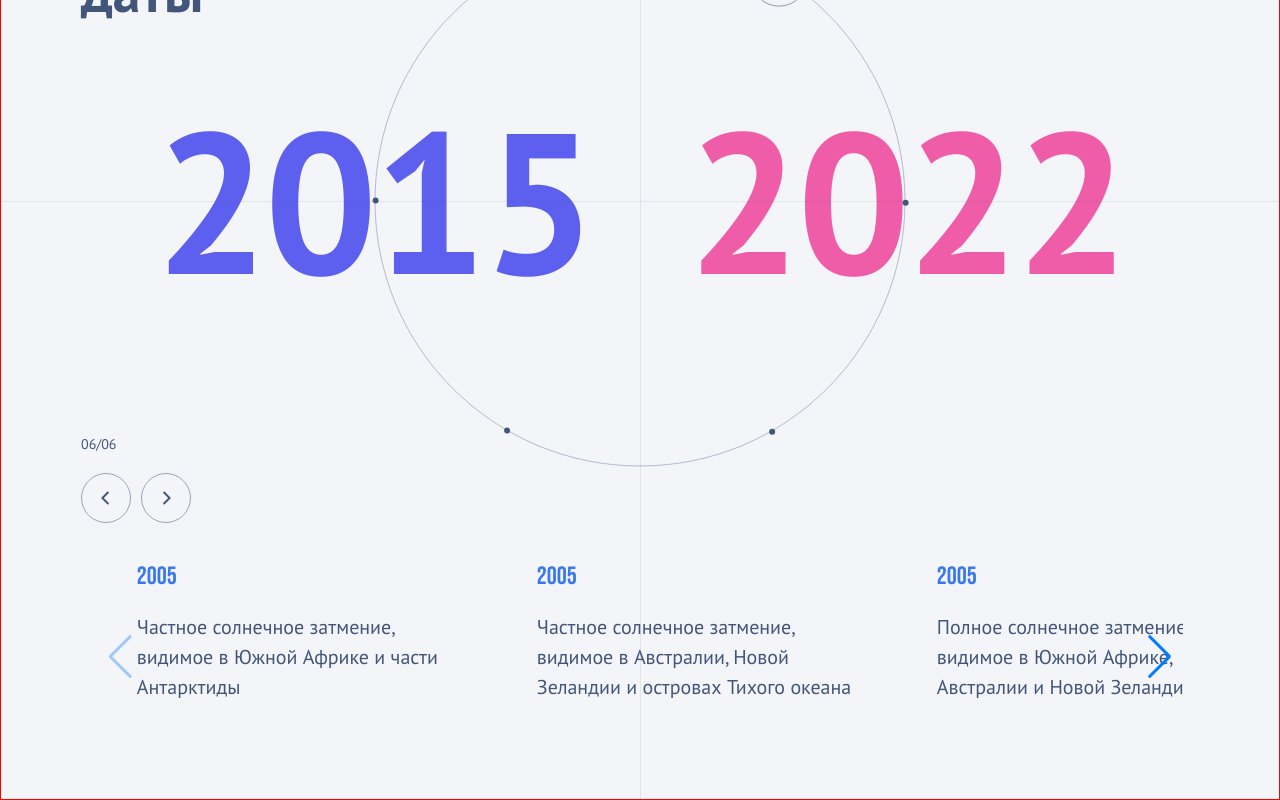
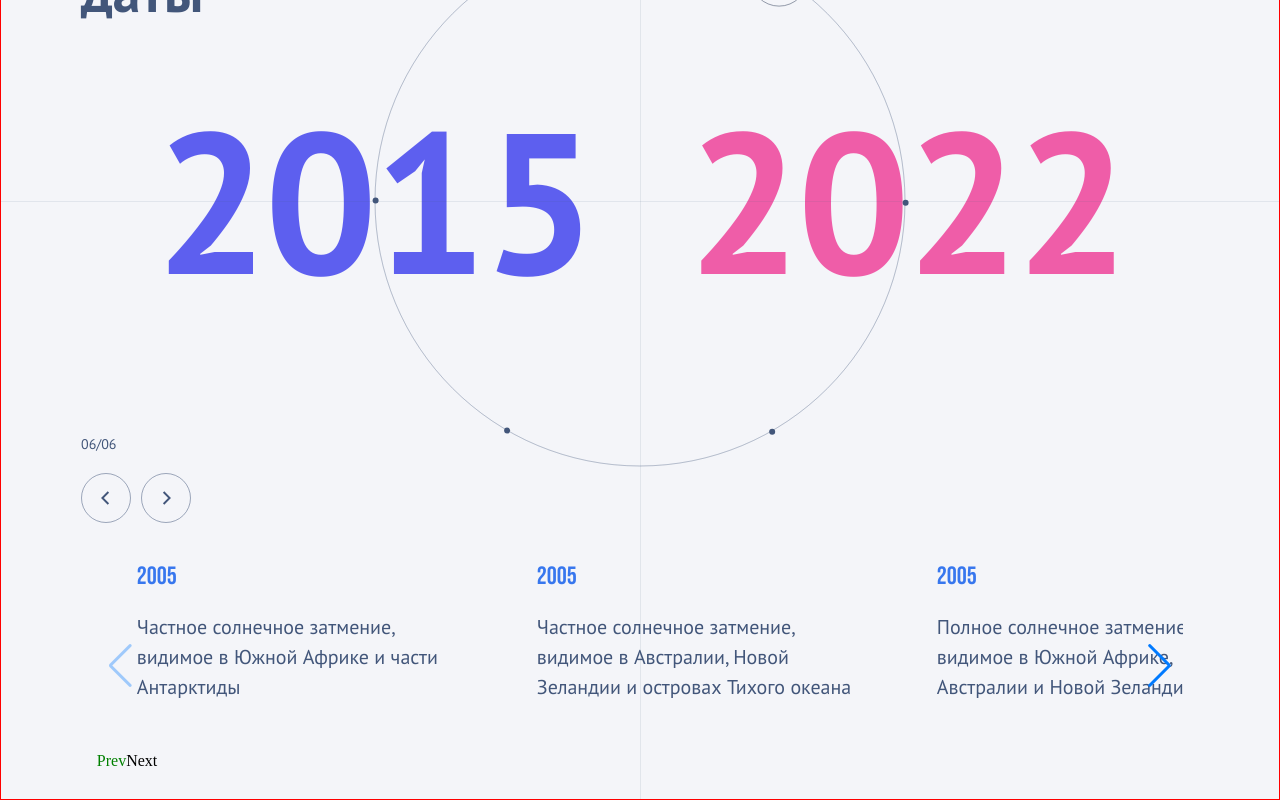
Before and after one commit to Vlad06091992/test-task-only, a React (Create React App) app: page / in a window 1280 px wide. Shown: the part 280-1080 px from the top of the page. Built offline with nearby package versions, Linux system fonts and the light colour scheme.

Commit message:
feat: swiper example

```diff
--- a/package.json
+++ b/package.json
@@ -14,7 +14,7 @@
     "react": "^18.2.0",
     "react-dom": "^18.2.0",
     "react-scripts": "5.0.1",
-    "swiper": "^11.0.5",
+    "swiper": "^9.0.3",
     "typescript": "^4.9.5",
     "web-vitals": "^2.1.4"
   },
--- a/src/components/slider/slider.tsx
+++ b/src/components/slider/slider.tsx
@@ -1,9 +1,11 @@
-import { Swiper, SwiperSlide } from 'swiper/react';
+import { Swiper, SwiperSlide, useSwiper } from "swiper/react";
 import 'swiper/css';
 import 'swiper/css/navigation';
 import 'swiper/css/pagination';
 import s from './slider.module.scss'
-import { Navigation } from 'swiper/modules';
+import { A11y, Navigation, Pagination } from 'swiper';
+import {SwiperNavButtons} from "./swiper-nav-buttons/swiper-nav-buttons"
+
 
 
 const eclipseEvents = [
@@ -51,9 +53,13 @@ const eclipseEvents = [
 
 
 export const Slider = () => {
+
+
   return (
     <div style={{marginTop:'841px'}}>
+
       <Swiper slidesPerView={'auto'} freeMode navigation={true} modules={[Navigation]} style={{ width: '85%', height: '100%' }}>
+        <SwiperNavButtons />
         {eclipseEvents.map((event, index) => (
           <SwiperSlide key={index} style={{ maxWidth: '400px', height: '100%' }}>
             <div style={{margin:'0px 40px'}} className="eclipse-event">
--- /dev/null
+++ b/src/components/slider/swiper-nav-buttons/swiper-nav-buttons.module.scss
@@ -0,0 +1,7 @@
+.prev{
+  color:green;
+}
+
+.prev:disabled{
+  color:red;
+}
--- /dev/null
+++ b/src/components/slider/swiper-nav-buttons/swiper-nav-buttons.tsx
@@ -0,0 +1,32 @@
+import React, { useEffect, useState } from "react";
+import { useSwiper } from 'swiper/react';
+import s from './swiper-nav-buttons.module.scss';
+
+export const SwiperNavButtons = () => {
+  const swiper = useSwiper();
+
+  const[isBeginning,setIsBeginning] = useState(false)
+
+  // console.log(swiper);
+useEffect(()=>{
+
+},[swiper])
+
+  return (
+    <div className="swiper-nav-btns">
+      <button
+disabled={isBeginning}
+        className={s.prev}
+        onClick={() => {
+          setIsBeginning(swiper.isBeginning)
+          console.log(swiper.isBeginning)
+          swiper.slidePrev()}}
+      >
+        Prev
+      </button>
+      <button onClick={() => swiper.slideNext()}>
+        Next
+      </button>
+    </div>
+  );
+};
```
Also changed, not shown: 1 other file (tests, documents, lock files or other folders).
